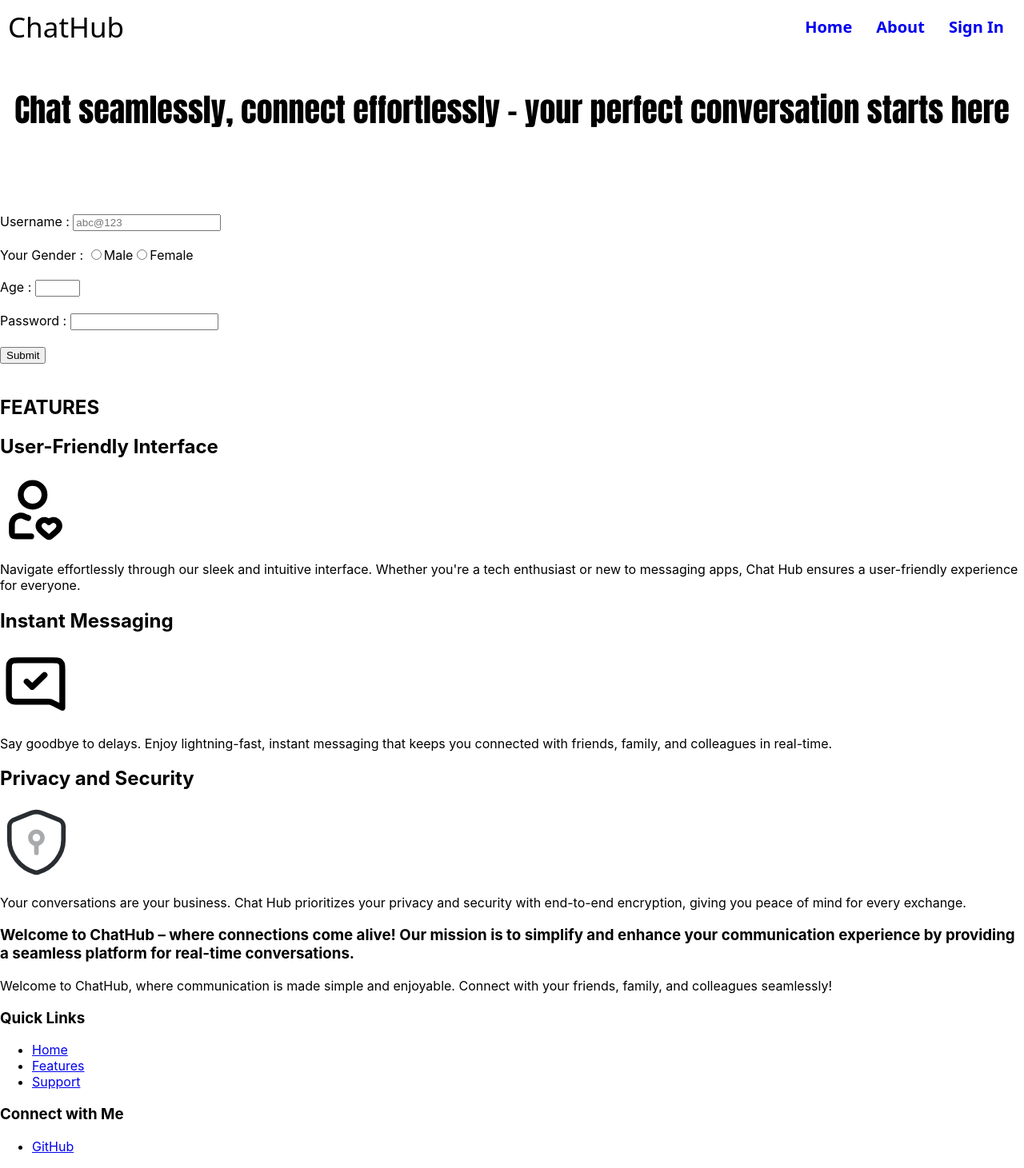
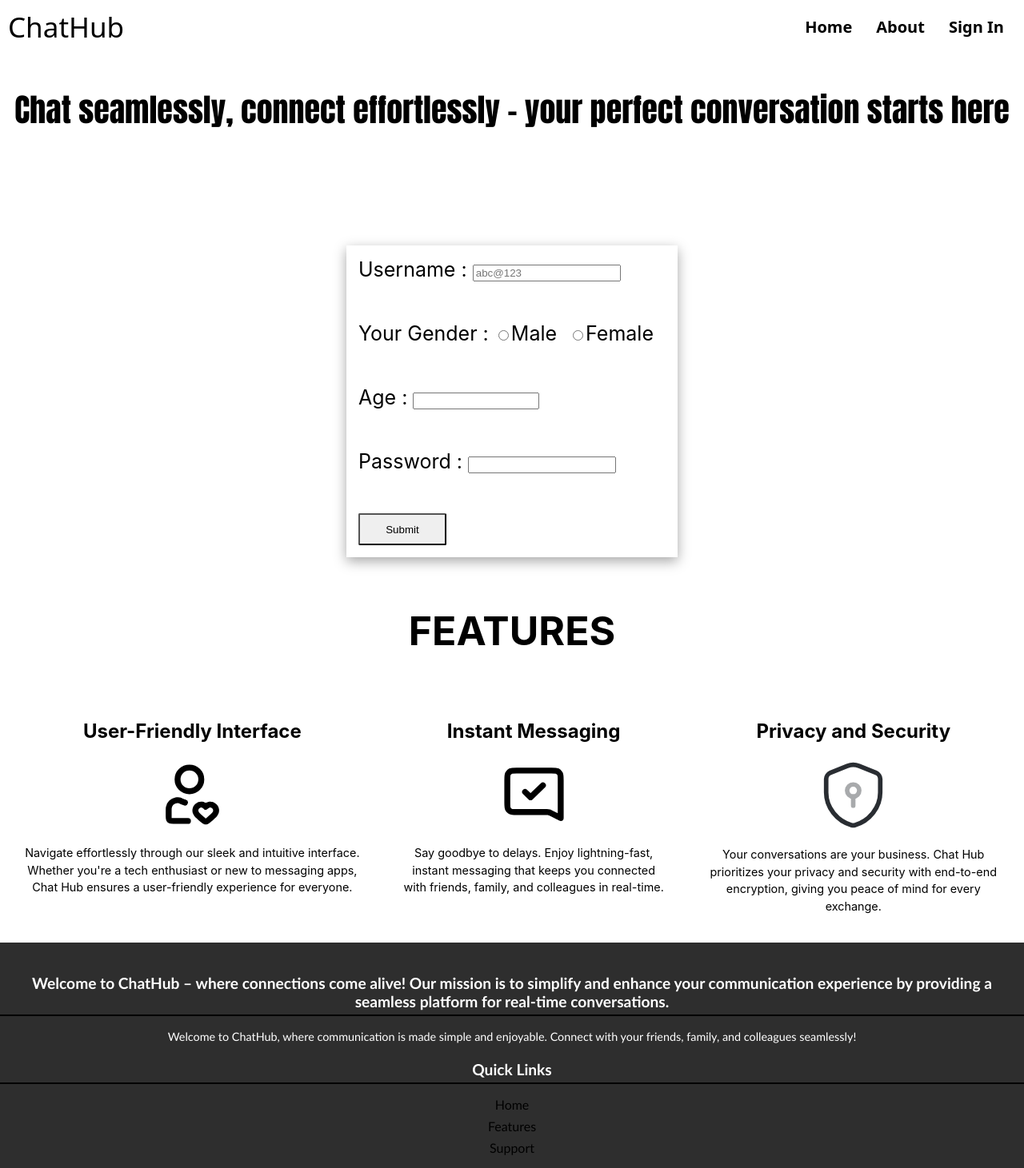
Before and after one commit to Deepanshuisjod/Chat-hub, a React (Create React App) app: page / in a window 1280 px wide. Shown: the top 1461 px of the page at 80% size. Built offline with nearby package versions, Linux system fonts and the light colour scheme.

Commit message:
modify LandingPage.module.css

```diff
--- a/src/landingpage/LandingPage.module.css
+++ b/src/landingpage/LandingPage.module.css
@@ -26,8 +26,96 @@
     font-size: 40px;
 }
 
+.formcontainer {
+    margin-top: 100px;
+    box-shadow: rgba(0, 0, 0, 0.35) 0px 5px 15px;
+}
+
+.list {
+    padding: 15px;
+}
+
 form {
-    margin-top: 100px;
-    display: block;
-    align-items: center;
+    display: flex;
+    justify-content: center;
 }
+
+.age {
+    width: 150px;
+}
+
+label {
+    font-size: 25px;
+}
+button {
+    width: 110px;
+    height: 40px;
+    border-radius: 2px;
+}
+
+.featureheading {
+    text-align: center;
+    font-size: 50px;
+}
+
+.featurecontainer {
+    display: flex;
+    justify-content: space-around;
+}
+
+.f1,.f2,.f3 {
+    height: 100%;
+    text-align: center;
+    margin: 20px;
+}
+
+footer {
+    font-family: 'Trebuchet MS', 'Lucida Sans Unicode', 'Lucida Grande', 'Lucida Sans', Arial, sans-serif;
+    background-color: #2e2e2e;
+    color: #fff;
+    padding: 20px 0;
+    text-align: center;
+  }
+
+  .footer-content {
+    display: flex;
+    justify-content: space-around;
+    flex-wrap: wrap;
+  }
+
+
+  h3 {
+    font-size: 1.2em;
+    border-bottom: 2px solid #000000;
+    padding-bottom: 5px;
+    margin-bottom: 10px;
+    text-align: center;
+  }
+
+  p {
+    font-size: 0.9em;
+    line-height: 1.5;
+  }
+
+  ul {
+    list-style: none;
+    padding: 0;
+  }
+
+  li {
+    margin-bottom: 8px;
+  }
+
+  a {
+    color: #000000;
+    text-decoration: none;
+    transition: color 0.3s ease;
+  }
+
+  a:hover {
+    color: #66ccff;
+  }
+
+  .footer-bottom {
+    margin-top: 20px;
+  }
```
